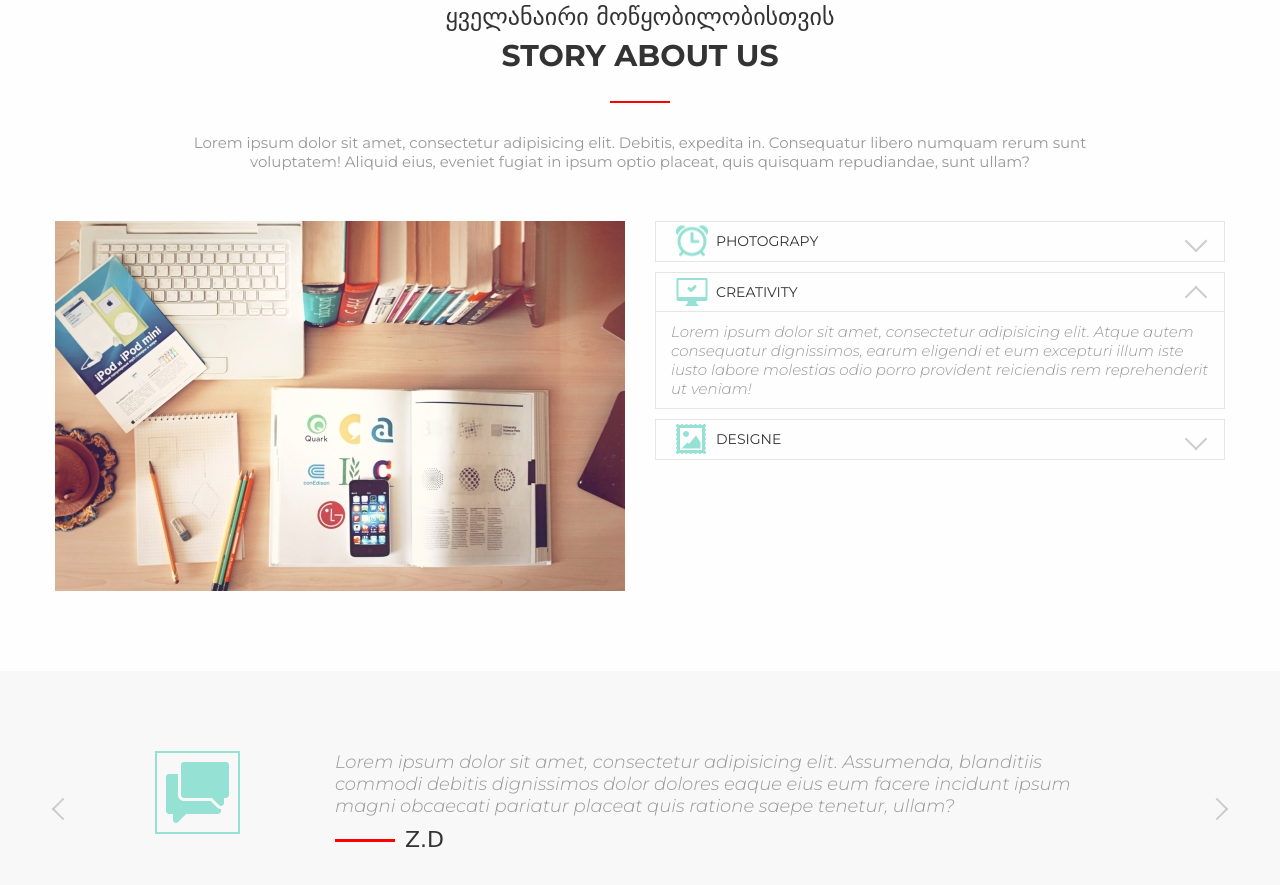
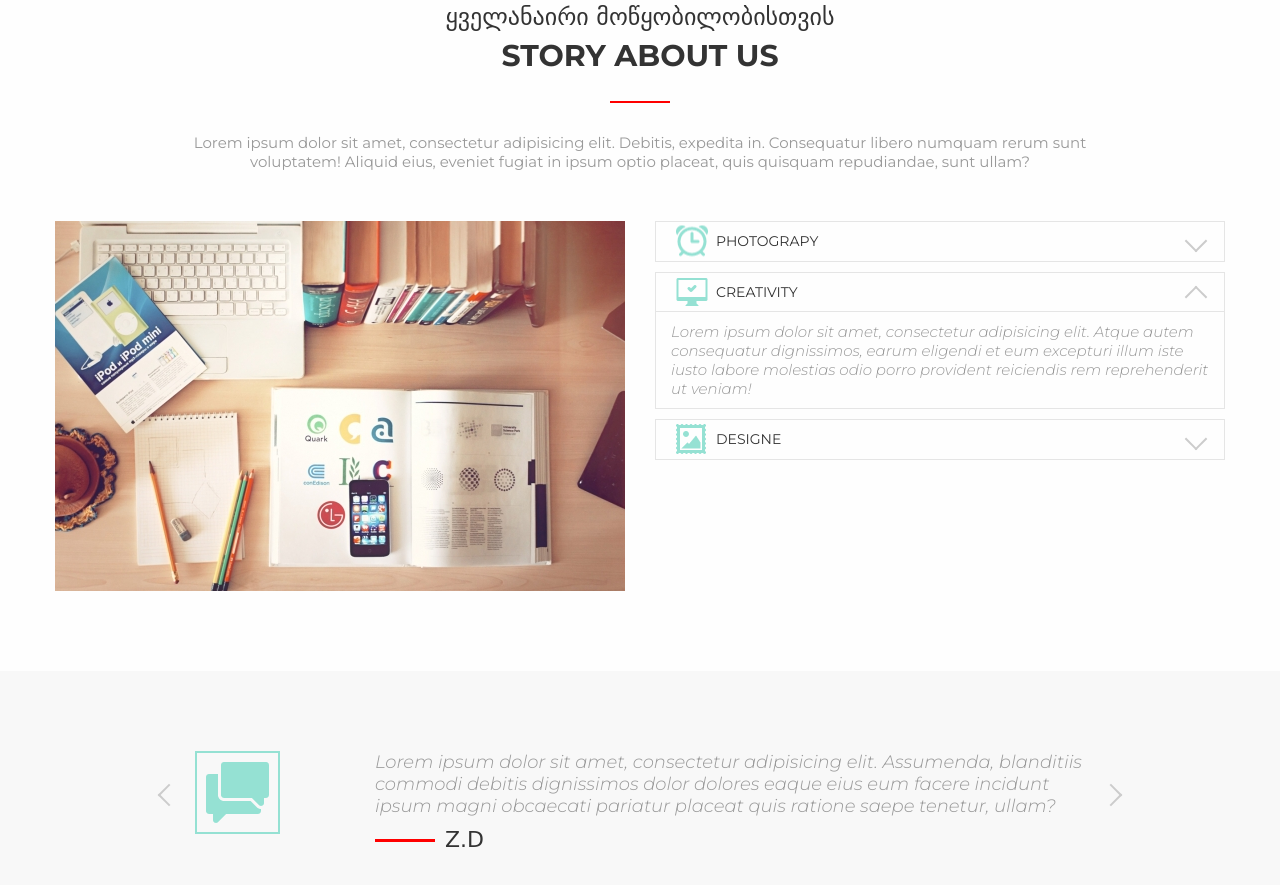
Before and after one commit to zurika777/dotdot, a website: page src/index.html in a window 1280 px wide. Shown: the part 3308-4193 px from the top of the page. Drawn offline with nearby package versions, Linux system fonts and the light colour scheme; files that its build step writes are made by us from their sources; files whose address does not match are found by name.

Commit message:
v 1.1 header and slider and about and statistics and services and servoces and accordion and slider prev next and card and logos and works and clients and blogs and instagram and adaptathion and smooth scrol - active class and tab slider and review slider

```diff
--- a/src/assets/js/app.js
+++ b/src/assets/js/app.js
@@ -61,12 +61,9 @@ $(function() {
 
         $(this).toggleClass("accordion__item--active");
 
-
-
-        console.log(blockId)
         });
 
-
+/*slider review  */
 
     $("[data-slider]").slick({
         infinite: true,
--- a/src/assets/sass/blocks/reviews.scss
+++ b/src/assets/sass/blocks/reviews.scss
@@ -4,6 +4,9 @@
 .reviews {
   padding: 0 10rem;
   position: relative;
+  .slick-slider {
+    padding: 0 4rem;
+  }
 }
 .reviews__item {
   //min-height: 21rem;
@@ -47,15 +50,18 @@
 
   }
 }
-.reviews__btn, .slick-arrow {
+.slick-arrow {
   display: block;
   font-size: 0;
   color: transparent;
+
   border: 0;
   background: 0;
+  cursor: pointer;
+
   position: absolute;
-  top: 50%;
-  z-index: 2;
+  top: 35%;
+  z-index: 1;
   transform: translateY(-50%);
 
   &:after {
@@ -66,17 +72,22 @@
 
     border-top: 2px solid #ccc;
     border-left: 2px solid #ccc;
+  }
 
+  &:focus {
+    outline: 0;
   }
-  &--prev {
+}
+
+.slick-prev {
     left: 0;
     transform: rotate(-45deg);
   }
-  &--next {
+.slick-next {
     right: 0;
     transform: rotate(135deg);
   }
-}
+
 .slick-prev, .slick-next {
   border: 0;
   background: none;
@@ -84,7 +95,7 @@
 }
 
 @include breakpoint($huge-bp) {
-  .reviews {
+  .reviews, .slick-slider{
     padding: 0 6rem;
   }
   .reviews__text {
@@ -96,11 +107,12 @@
 }
 
 @include breakpoint($tablet-bp) {
-  .reviews {
+  .reviews, .slick-slider{
     padding: 0;
   }
   .reviews__text {
     font-size: 1.2rem;
+    padding: 0;
   }
   .reviews__photo{
 
@@ -116,7 +128,7 @@
   .reviews__item {
     padding-left: 0;
   }
-  .reviews__btn {
+  .slick-arrow {
     top: 12%;
   }
   .reviews__author {
--- a/src/index.html
+++ b/src/index.html
@@ -278,14 +278,31 @@ title: HomePage
 
 
         <div class="reviews">
-            <a  class="reviews__btn reviews__btn--prev" href="#">Prev</a>
-            <a  class="reviews__btn reviews__btn--next" href="#">Next</a>
-            <div class="reviews__item">
-                <img class="reviews__photo" src="assets/img/SPEECH 4.png" alt="">
-                <div class="reviews__text">Lorem ipsum dolor sit amet, consectetur adipisicing elit. Assumenda, blanditiis commodi debitis dignissimos dolor dolores eaque eius eum facere incidunt ipsum magni obcaecati pariatur placeat quis ratione saepe tenetur, ullam?</div>
+            <!--<a  class="reviews__btn reviews__btn&#45;&#45;prev" href="#">Prev</a>
+            <a  class="reviews__btn reviews__btn&#45;&#45;next" href="#">Next</a>-->
 
-                <div class="reviews__author">Z.D</div>
+            <div data-slider>
+                <div>
+                    <div class="reviews__item">
+                        <img class="reviews__photo" src="assets/img/SPEECH 4.png" alt="">
+                        <div class="reviews__text">Lorem ipsum dolor sit amet, consectetur adipisicing elit. Assumenda, blanditiis commodi debitis dignissimos dolor dolores eaque eius eum facere incidunt ipsum magni obcaecati pariatur placeat quis ratione saepe tenetur, ullam?</div>
+
+                        <div class="reviews__author">Z.D</div>
+                    </div>
+                </div>
+
+
+
+                <div>
+                        <div class="reviews__item">
+                            <img class="reviews__photo" src="assets/img/SPEECH 4.png" alt="">
+                            <div class="reviews__text">Lorem ipsum dolor sit amet, consectetur adipisicing elit. Assumenda, blanditiis commodi debitis dignissimos dolor dolores eaque eius eum facere incidunt ipsum magni obcaecati pariatur placeat quis ratione saepe tenetur, ullam?</div>
+
+                            <div class="reviews__author">Z.D</div>
+                        </div>
+                </div>
             </div>
+
         </div>
 
 
@@ -460,8 +477,8 @@ title: HomePage
 
 
         <div class="reviews">
-            <a  class="reviews__btn reviews__btn--prev" href="#">Prev</a>
-            <a  class="reviews__btn reviews__btn--next" href="#">Next</a>
+          <!--<a  class="reviews__btn reviews__btn&#45;&#45;prev" href="#">Prev</a>
+            <a  class="reviews__btn reviews__btn&#45;&#45;next" href="#">Next</a>-->
 
 <div data-slider>
     <div>
```
Also changed, not shown: dist/assets/css/style.css, dist/assets/css/style.min.css, dist/assets/js/app.js, dist/index.html.
